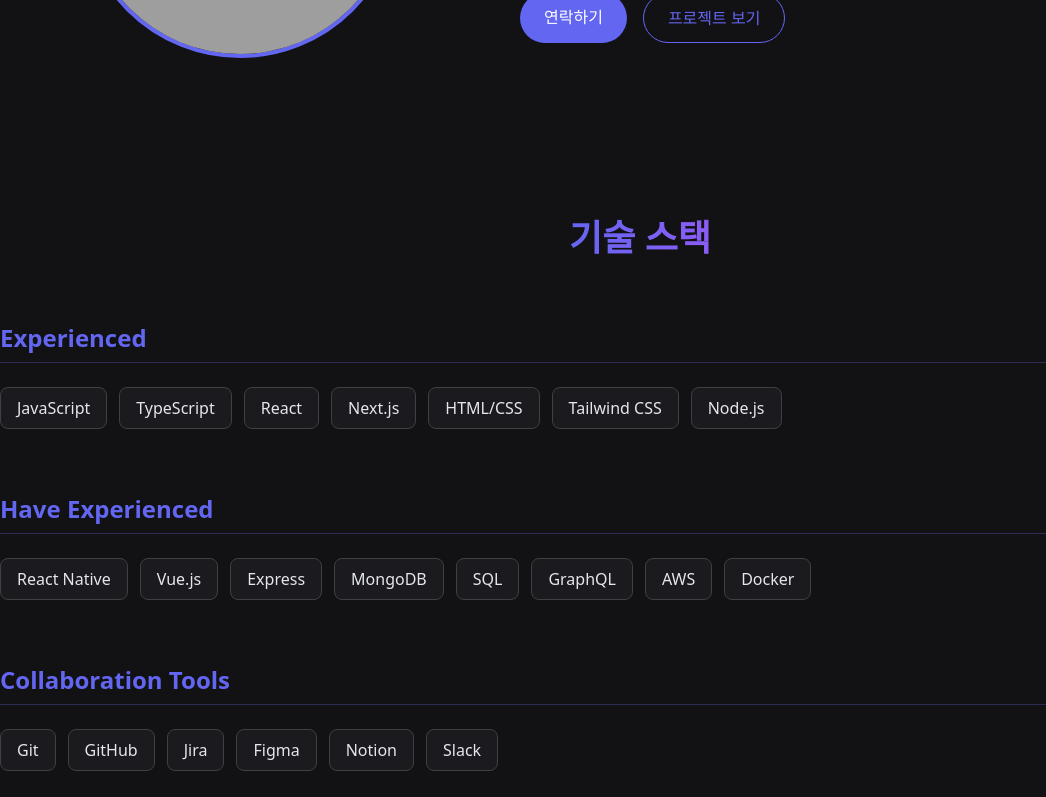
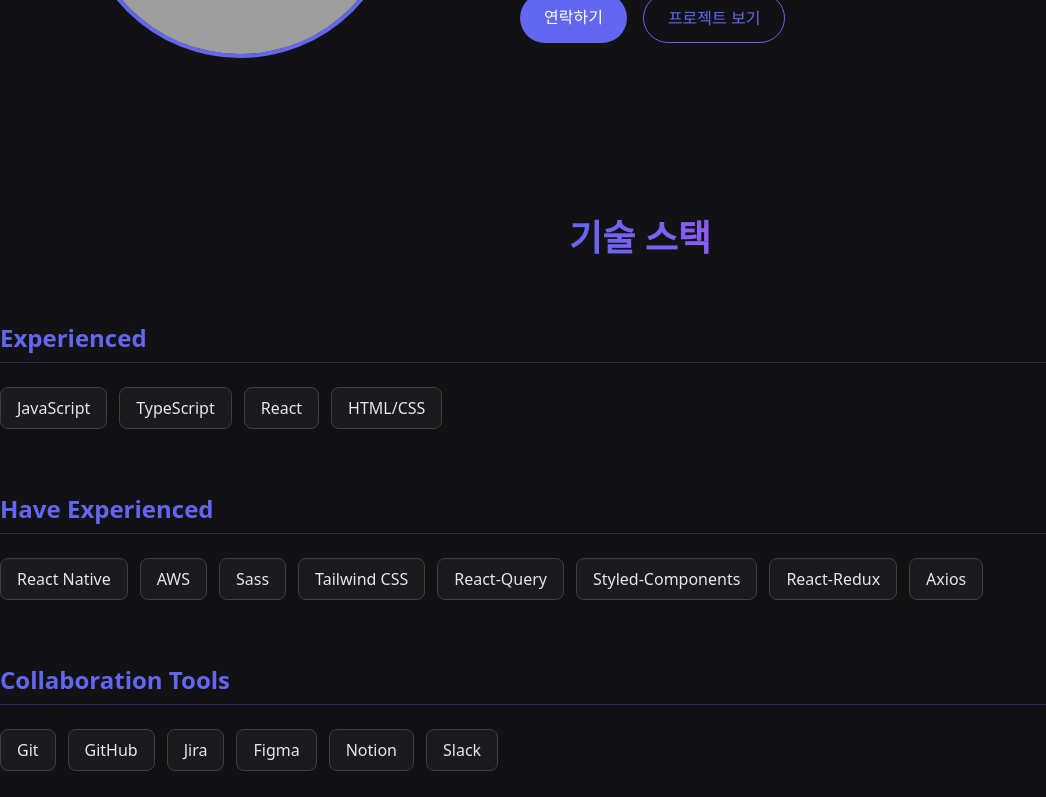
Before and after one commit to khil94/my-next-portfolio, a Next.js app: page / in a window 1280 px wide. Shown: the part 422-1219 px from the top of the page, without its empty margins (0-1046 px from the left). Built offline with nearby package versions, Linux system fonts and the light colour scheme; grey boxes are pictures that could not be loaded.

Commit message:
chore : 아무렇게나 작성된 스킬목록 수정

```diff
--- a/src/constants/skills.ts
+++ b/src/constants/skills.ts
@@ -15,23 +15,20 @@ export const skillCategories: SkillCategory[] = [
       { name: "JavaScript" },
       { name: "TypeScript" },
       { name: "React" },
-      { name: "Next.js" },
       { name: "HTML/CSS" },
-      { name: "Tailwind CSS" },
-      { name: "Node.js" },
     ],
   },
   {
     title: "Have Experienced",
     skills: [
       { name: "React Native" },
-      { name: "Vue.js" },
-      { name: "Express" },
-      { name: "MongoDB" },
-      { name: "SQL" },
-      { name: "GraphQL" },
       { name: "AWS" },
-      { name: "Docker" },
+      { name: "Sass" },
+      { name: "Tailwind CSS" },
+      { name: "React-Query" },
+      { name: "Styled-Components" },
+      { name: "React-Redux" },
+      { name: "Axios" },
     ],
   },
   {
```
